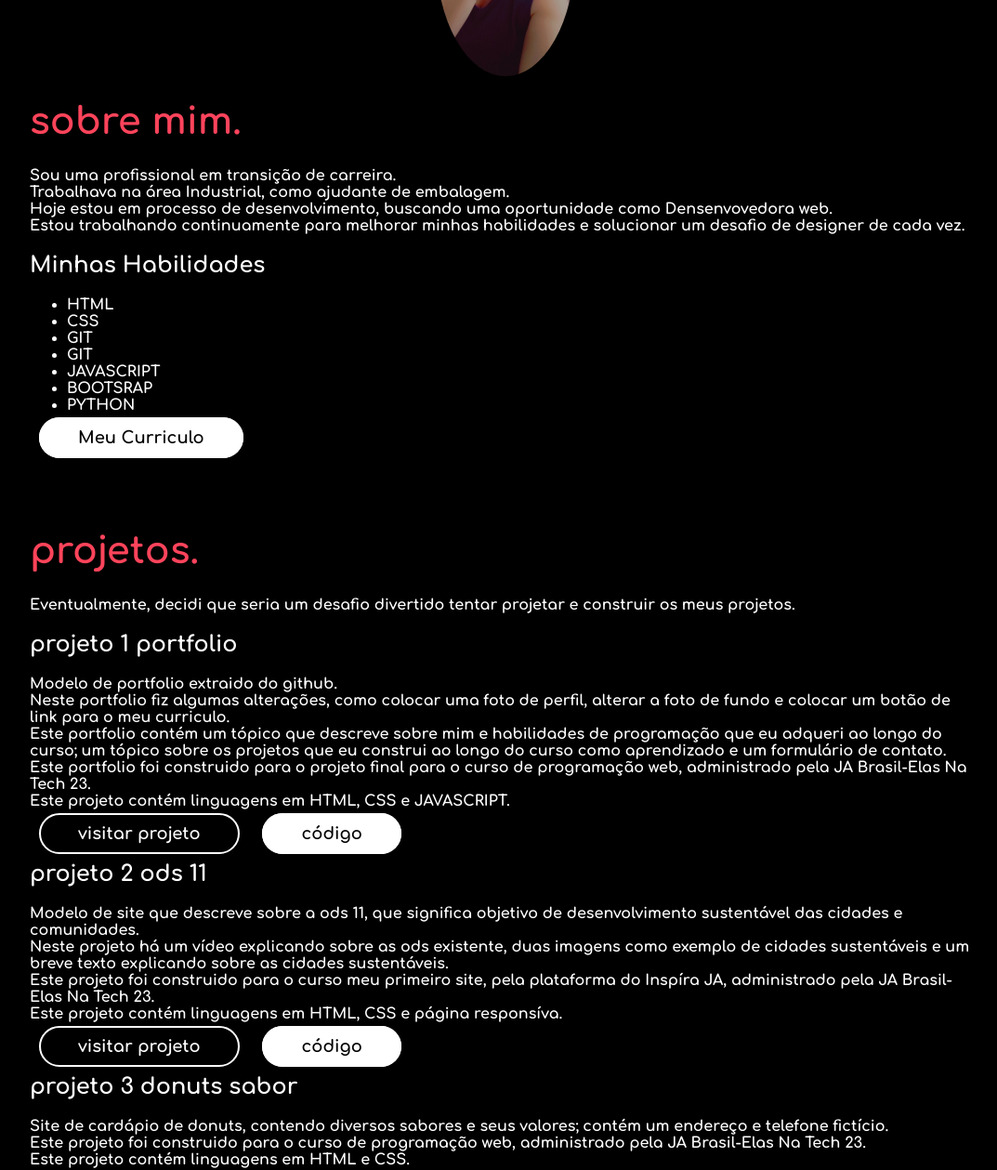
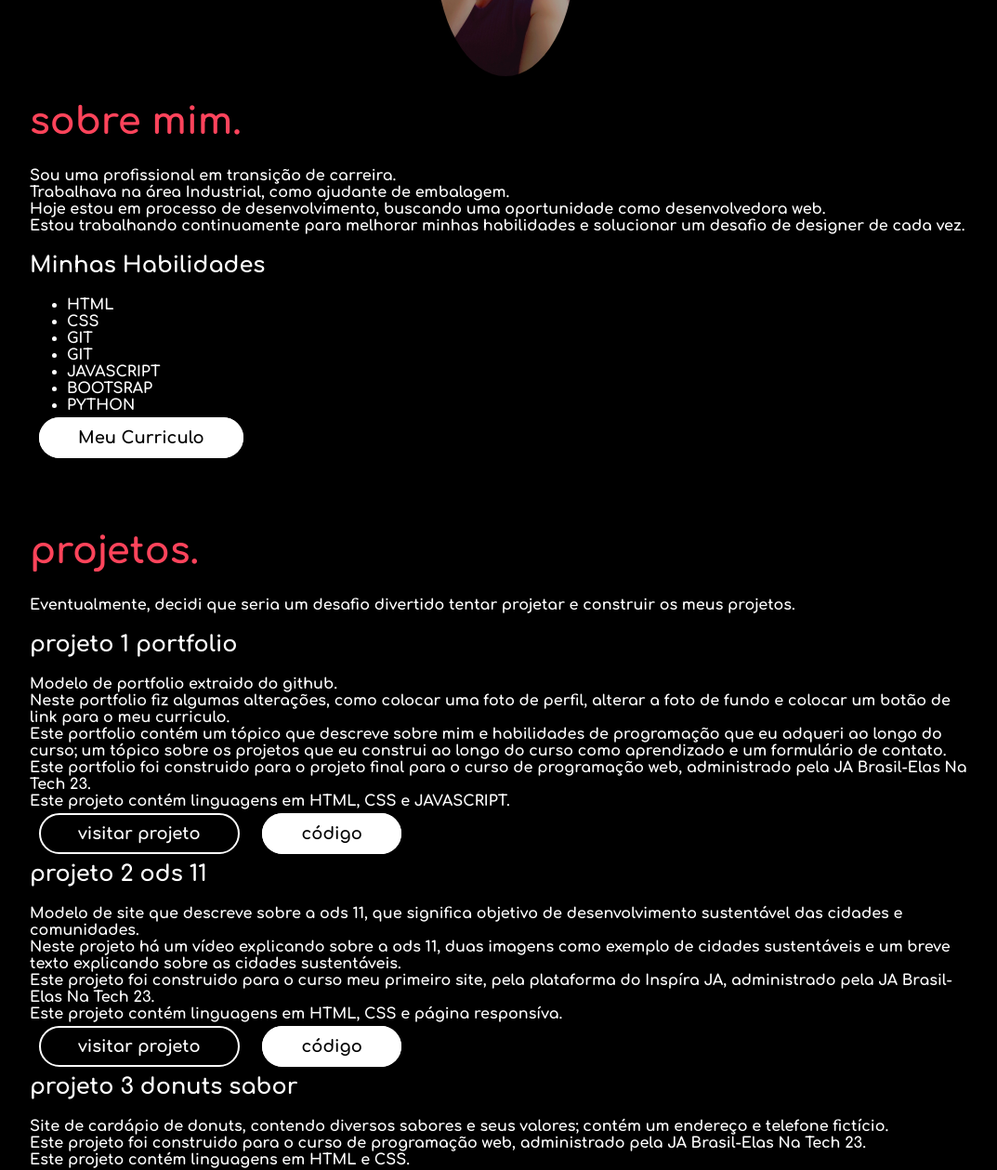
Before and after one commit to AnapaulafSilva/anapaulafsilva.github.io, a plain HTML site: page index.html in a window 1280 px wide. Shown: the part 1058-2317 px from the top of the page at 93% size, without its empty margins (96-1169 px from the left). Drawn offline with nearby package versions, Linux system fonts and the light colour scheme.

Commit message:
Update index.html

```diff
--- a/index.html
+++ b/index.html
@@ -1,5 +1,5 @@
 <!DOCTYPE html>
-<html lang="en">
+<html lang="pt-br">
 <head>
     <meta charset="UTF-8">
     <meta name="viewport" content="width=device-width, initial-scale=1.0">
@@ -40,7 +40,7 @@
                 <h1>sobre mim.</h1>
                 <div>
                         <p>
-                            Sou uma profissional em transição de carreira.<br>Trabalhava na área Industrial, como ajudante de embalagem.<br>Hoje estou em processo de desenvolvimento, buscando uma oportunidade como Densenvovedora web.<br>Estou trabalhando continuamente para melhorar minhas habilidades e solucionar um desafio de designer de cada vez.
+                            Sou uma profissional em transição de carreira.<br>Trabalhava na área Industrial, como ajudante de embalagem.<br>Hoje estou em processo de desenvolvimento, buscando uma oportunidade como desenvolvedora web.<br>Estou trabalhando continuamente para melhorar minhas habilidades e solucionar um desafio de designer de cada vez.
                         </p>
                         <h2>Minhas Habilidades</h2>
                         <ul class="list">
@@ -68,7 +68,7 @@
 
                 <div class="project">
                 <h2>projeto 2 ods 11</h2>
-                <div><p>Modelo de site que descreve sobre a ods 11, que significa objetivo de desenvolvimento sustentável das cidades e comunidades.<br>Neste projeto há um vídeo explicando sobre as ods existente, duas imagens como exemplo de cidades sustentáveis e um breve texto explicando sobre as cidades sustentáveis.<br>Este projeto foi construido para o curso meu primeiro site, pela plataforma do Inspíra JA, administrado pela JA Brasil-Elas Na Tech 23.<br>Este projeto contém linguagens em HTML, CSS e página responsíva.</p>
+                <div><p>Modelo de site que descreve sobre a ods 11, que significa objetivo de desenvolvimento sustentável das cidades e comunidades.<br>Neste projeto há um vídeo explicando sobre a ods 11, duas imagens como exemplo de cidades sustentáveis e um breve texto explicando sobre as cidades sustentáveis.<br>Este projeto foi construido para o curso meu primeiro site, pela plataforma do Inspíra JA, administrado pela JA Brasil-Elas Na Tech 23.<br>Este projeto contém linguagens em HTML, CSS e página responsíva.</p>
                 </div>
                 <a href="https://anapaulafsilva.github.io/ods11-desafio-final" target="_blank" class="btn_one">visitar projeto</a>
                 <a href="https://github.com/AnapaulafSilva/ods11-desafio-final" target="_blank" class="btn_two">código</a>
```
